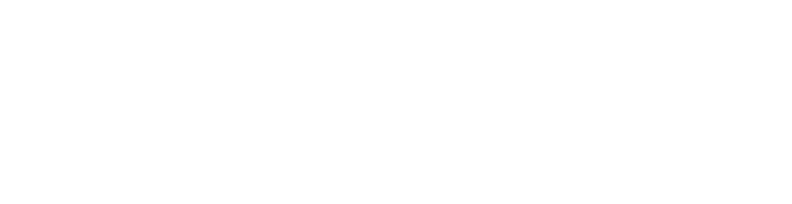
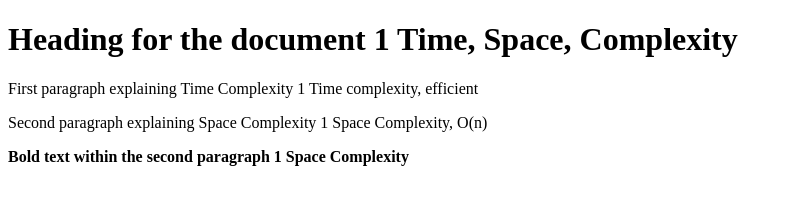
Before and after one commit to acciojob/time-and-space-complexity-YashasMangalore, a website: page main.html in a window 1280 px wide. Shown: the whole page, without its empty margins (0-792 px from the left). Drawn offline with Linux system fonts and the light colour scheme.

Commit message:
created a submission

```diff
--- a/main.html
+++ b/main.html
@@ -7,7 +7,10 @@
 </head>
 
 <body>
-	<!-- the entire body must be written by student -->
+	<h1>Heading for the document	1	Time, Space, Complexity</h1>
+	<p>First paragraph explaining Time Complexity	1	Time complexity, efficient</p>
+	<p>Second paragraph explaining Space Complexity	1	Space Complexity, O(n)</p>
+	<b>Bold text within the second paragraph	1	Space Complexity</b>
     <script type="text/javascript" src="./script.js">
 </script>
 
```
